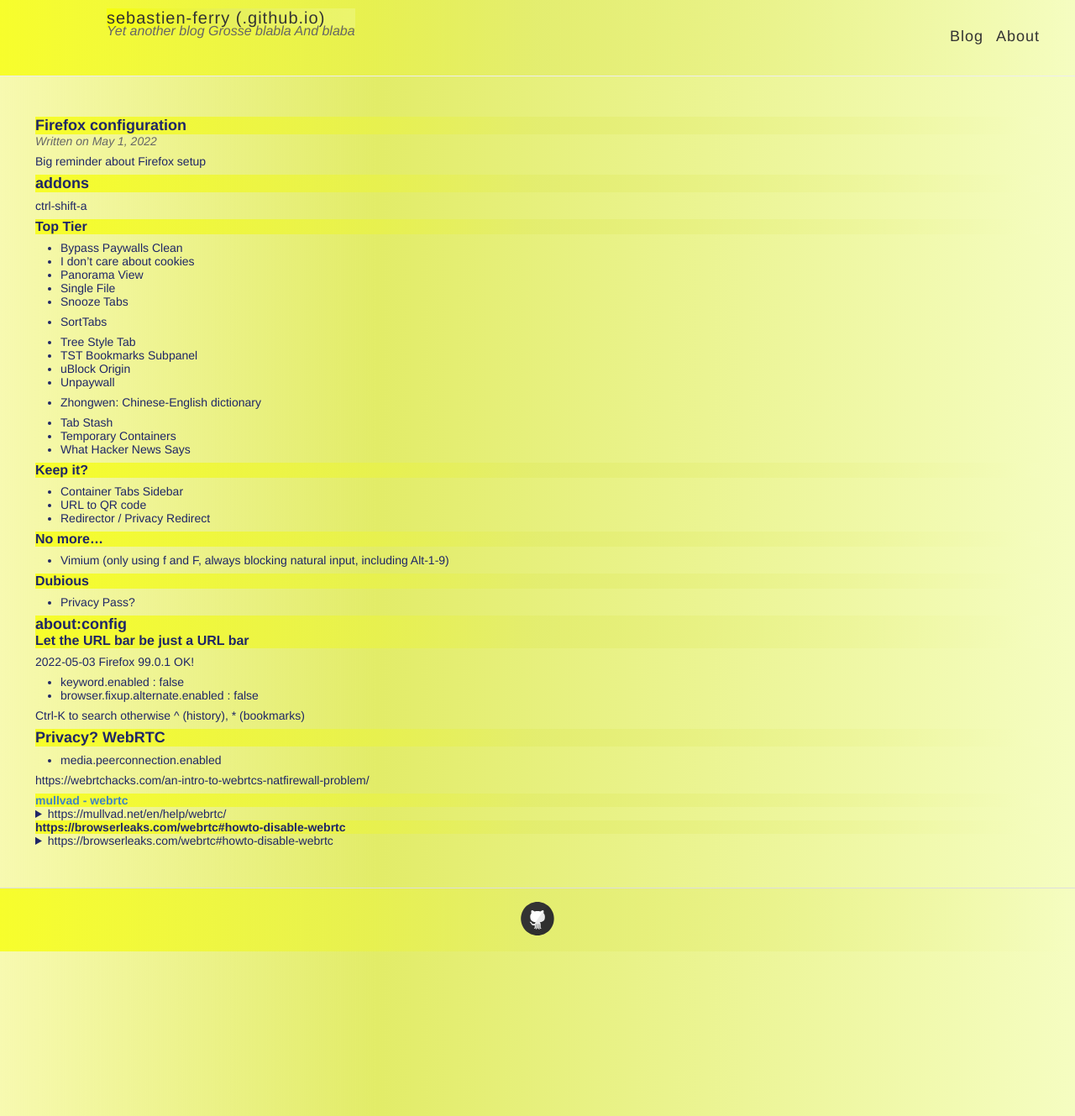
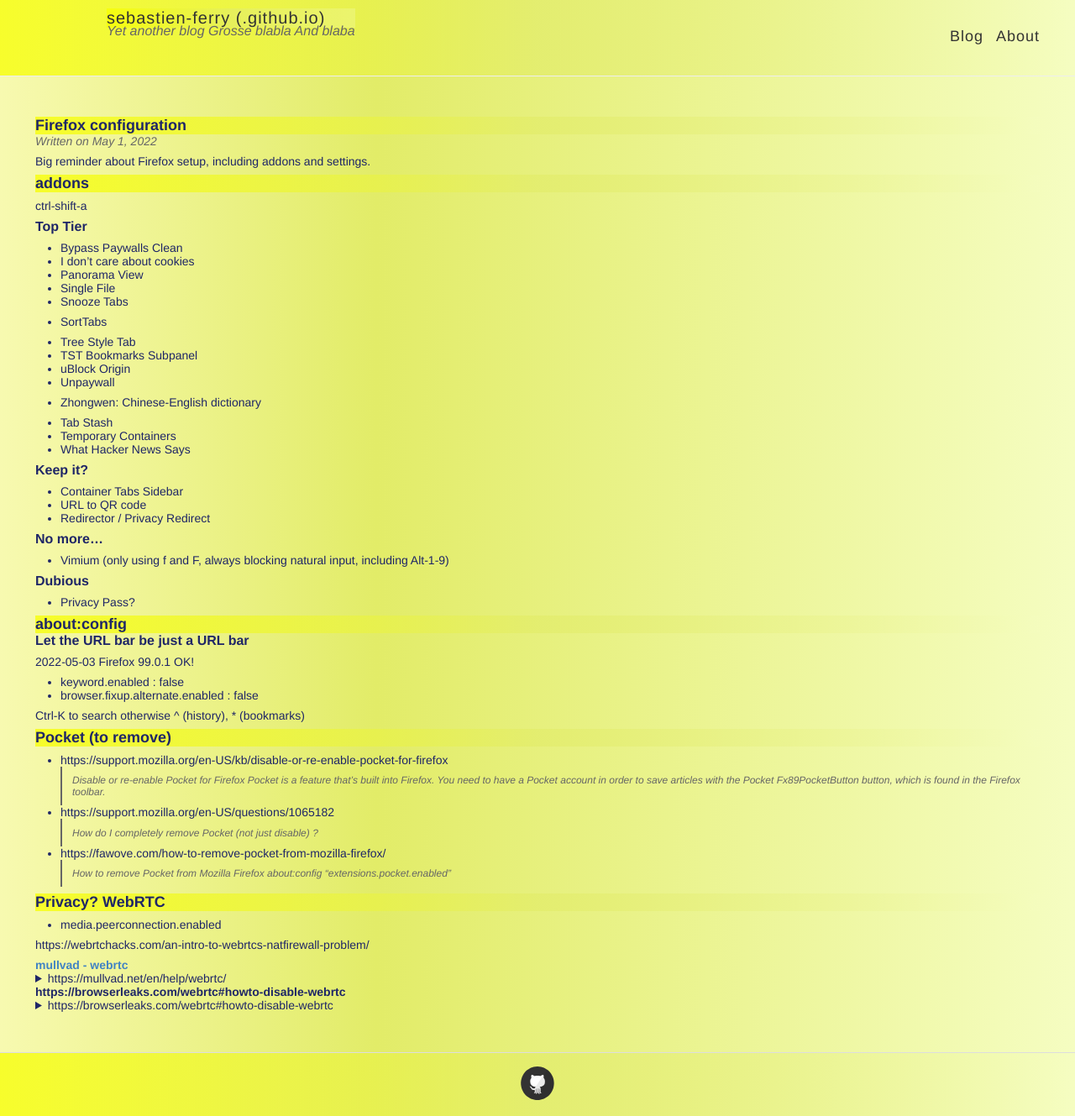
Before and after one commit to sebastien-ferry/sebastien-ferry.github.io, a Jekyll site: the page built from _posts/2022-05-01-firefox-config.md, in a window 1280 px wide. Shown: the whole page at 84% size. Built offline with Jekyll 4.4.1, drawn with Linux system fonts in a browser that asks for light colours.

Commit message:
cleaning, cleaning

```diff
--- a/_posts/2022-05-01-firefox-config.md
+++ b/_posts/2022-05-01-firefox-config.md
@@ -3,11 +3,12 @@
 title:  "Firefox configuration"
 date:   2022-05-01 12:00:00 +0800
 categories: [firefox]
-tags: [firefox, about:config]
+tags: [firefox, about_config]
 excerpt_separator: <!--more-->
 ---
 
-Big reminder about Firefox setup
+Big reminder about Firefox setup, including addons and settings.
+
 <!--more-->
 
 # addons
@@ -55,6 +56,25 @@
 
 Ctrl-K to search otherwise
 ^<space> (history), *<space> (bookmarks)
+
+# Pocket (to remove)
+
+  * https://support.mozilla.org/en-US/kb/disable-or-re-enable-pocket-for-firefox
+> Disable or re-enable Pocket for Firefox
+> Pocket is a feature that's built into Firefox. You need to have a Pocket account in order to save articles with the Pocket Fx89PocketButton button, which is found in the Firefox toolbar.
+
+  * https://support.mozilla.org/en-US/questions/1065182
+> How do I completely remove Pocket (not just disable) ?
+
+  * https://fawove.com/how-to-remove-pocket-from-mozilla-firefox/
+> How to remove Pocket from Mozilla Firefox
+> about:config
+> “extensions.pocket.enabled”
+
+
+
+
+
 
 # Privacy? WebRTC
 
--- a/style.scss
+++ b/style.scss
@@ -38,9 +38,6 @@
 
 h1, h2, h3, h4, h5, h6 {
   font-family: $helveticaNeue;
-  background: rgb(247,255,0);
-  background: linear-gradient(90deg, rgba(247,255,0,0.7506569298514485) 0%, rgba(226,236,104,0.6382481707273608) 50%, rgba(245,253,193,0.27036495904852875) 100%);
-
 
   font-weight: bold;
   padding: 0;
@@ -51,6 +48,8 @@
 }
 
 h1 {
+    background: rgb(247,255,0);
+    background: linear-gradient(90deg, rgba(247,255,0,0.7506569298514485) 0%, rgba(226,236,104,0.6382481707273608) 50%, rgba(245,253,193,0.27036495904852875) 100%);
   font-size: 18px;
   a {
     color: inherit;
```
Also changed, not shown: _posts/2019-09-24-error-management.md (+4 -4 lines), _posts/2019-10-05-playing-with-ble.md (+3 -4 lines), _posts/2020-03-01-xonsh.md (+5 -7 lines), _posts/2020-11-08-pacman-hook.md (+1 -3 lines).
